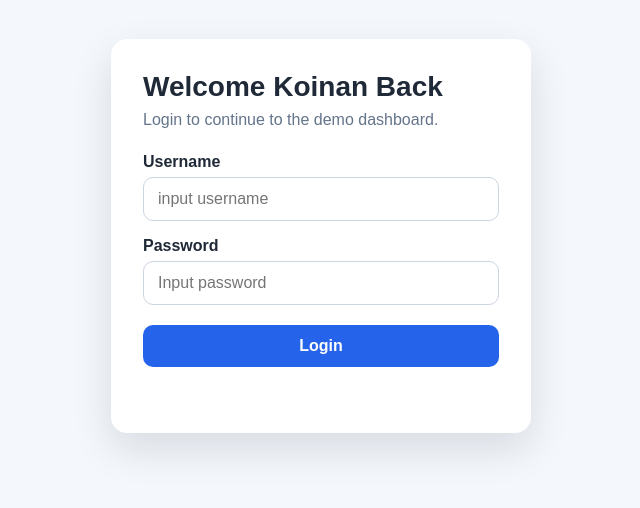
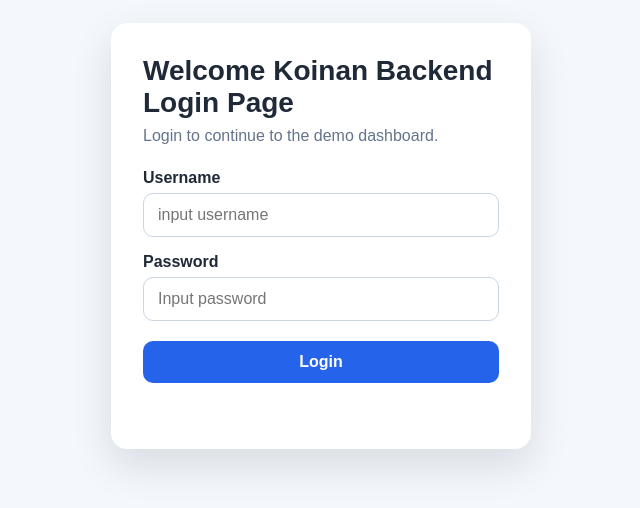
Before and after one commit to khoi-nguyen-spiraledge/Circle_PlaywrightTest, a website: page app/login.html in a window 1280 px wide. Shown: the part 164-672 px from the top of the page, without its empty margins (319-959 px from the left). Drawn offline with Linux system fonts and the light colour scheme.

Commit message:
update code UI login

```diff
--- a/app/login.html
+++ b/app/login.html
@@ -9,7 +9,7 @@
   <body>
     <main class="page">
       <section class="login-card">
-        <h1>Welcome Koinan Back</h1>
+        <h1>Welcome Koinan Backend Login Page</h1>
         <p class="subtitle">Login to continue to the demo dashboard.</p>
 
         <form id="login-form">
```
